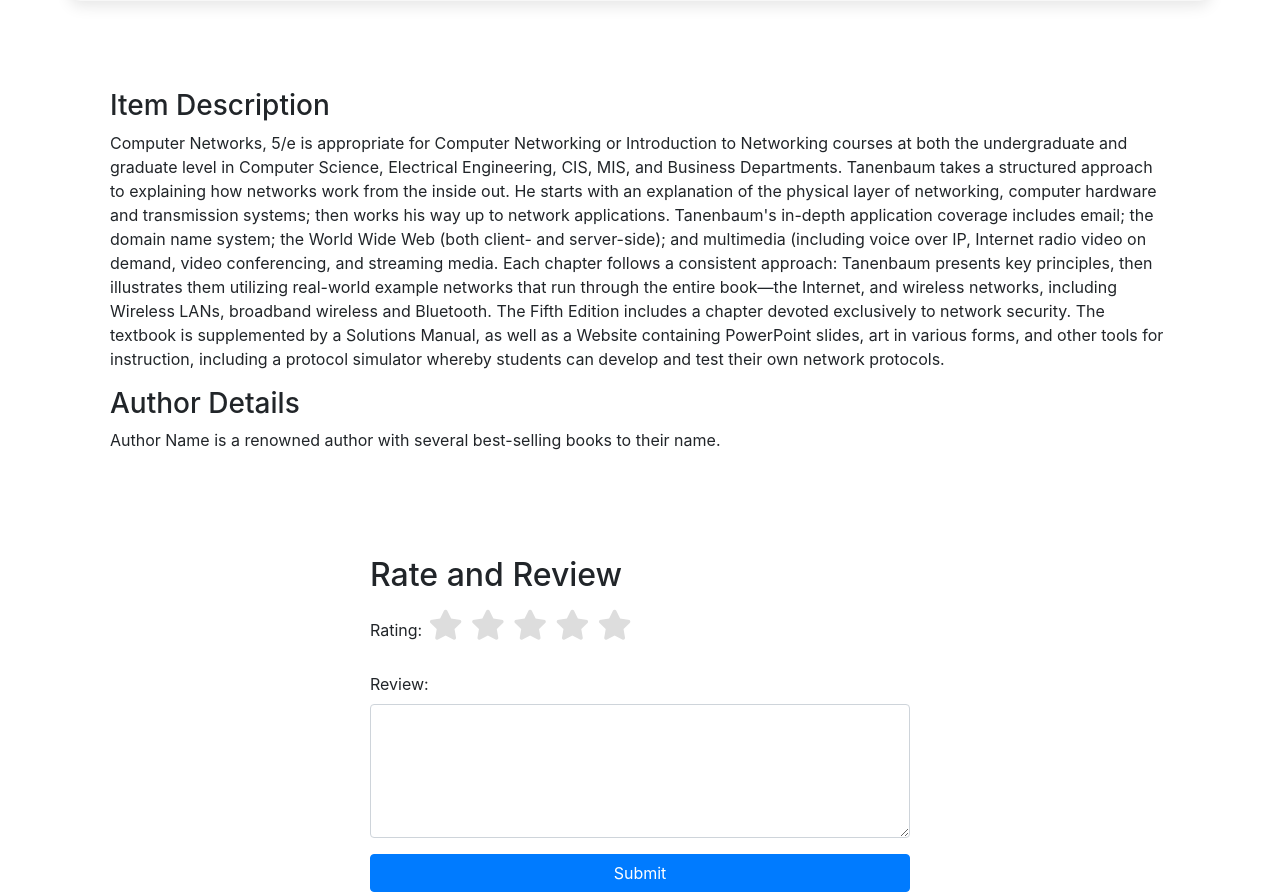
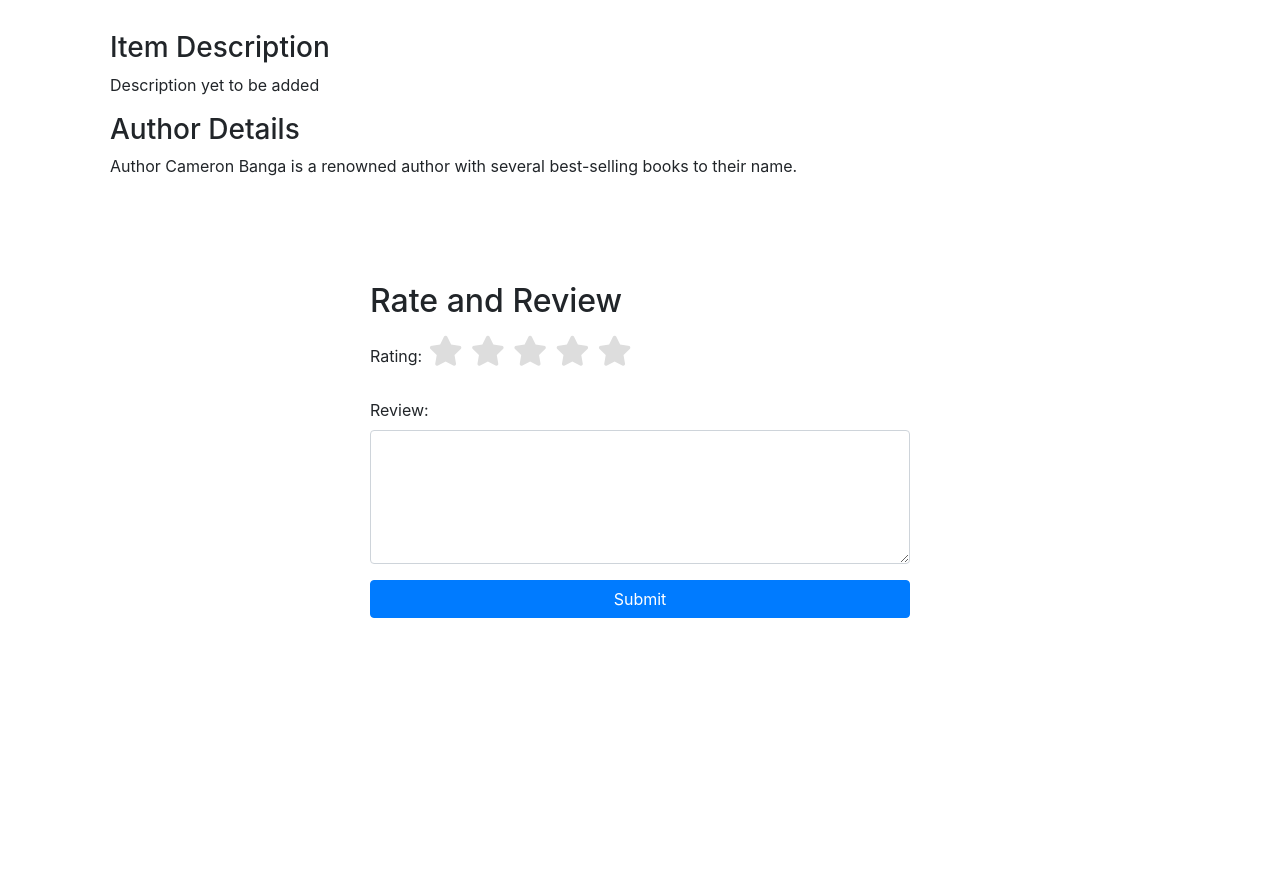
Before and after one commit to Unnam29/BOOKQUEST, a Flask app: page /individualproduct_page/10013351 in a window 1280 px wide. Shown: the part 485-1377 px from the top of the page. After the commit the page ends 1103 px from the top, so only its background shows below. Run offline with Flask 3, Linux system fonts and the light colour scheme; some libraries are stand-ins or nearby versions.

Commit message:
updated invidual-product page to display additonal product info

```diff
--- a/main.py
+++ b/main.py
@@ -452,8 +452,11 @@
         # print("search ids = ", [book_search_item.id for book_search_item in db.session.query(book_search).filter(book_search.search_id == searchItem.id).all()])
         book_names = [bookResult.bookName for bookResult in bookResults]
         cover_ids = [bookResult.coverId for bookResult in bookResults]
+        published_years = [bookResult.publishedYear for bookResult in bookResults]
+        authors = [bookResult.author for bookResult in bookResults]
+        edition_counts = [bookResult.editionCount for bookResult in bookResults]
 
-        return book_names, cover_ids
+        return book_names, cover_ids, published_years, authors, edition_counts
 
     print("NOT ENTERED IF \n\n\n")
 
@@ -483,13 +486,26 @@
     # Get a list of book names.
     book_names = []
     cover_ids = []
+    published_years = []
+    authors = []
+    edition_counts = []
 
     for book in books:
 
         if 'cover_i' in book:
             book_names.append(book['title'])
             cover_ids.append(book['cover_i'])
-            print(book['cover_i'])
+            current_book_publish_year = 0
+            if 'publish_year' in book:
+                current_book_publish_year = int(book['publish_year'][0])
+
+            published_years.append(current_book_publish_year)
+            try:
+                authors.append(book['author_name'][0])
+            except KeyError:
+                authors.append("no author")
+
+            edition_counts.append(int(book['edition_count']))
 
             # if book already exist in table just create new association with search
             existingBook = db.session.query(Book).filter(Book.bookName == book['title']).first()
@@ -501,11 +517,12 @@
             else: # else create new book and then create association with search
                 newBook = Book(id=len(Book.query.all())+1,
                                bookName=book['title'],
-                               coverId=book['cover_i'])
+                               coverId=book['cover_i'],
+                               publishedYear=current_book_publish_year,
+                               author=authors[-1],
+                               editionCount=int(book['edition_count']))
                 db.session.add(newBook)
 
-                print("newBook.id = ", newBook.id)
-                print("searccItem.id = ", searchItem.id)
                 new_book_search = book_search(id=len(book_search.query.all())+1, book_id=newBook.id,
                             search_id=searchItem.id)
 
@@ -513,7 +530,7 @@
 
             db.session.commit()
 
-    return book_names, cover_ids
+    return book_names, cover_ids, published_years, authors, edition_counts
 
 def fetchBooksForExplore():
     global explore_page
--- a/templates/individualproduct_page.html
+++ b/templates/individualproduct_page.html
@@ -55,12 +55,12 @@
                 <img src="../static/covers/{{coverId}}.jpg" alt="Book Image" class="img-fluid">
             </div>
             <div class="col-md-6">
-                <h2>Book Title</h2>
+                <h2>Book</h2>
                 <h3>{{ book.bookName }}</h3>
-                <p>Author Name</p>
-                <p>Andrew S.Tanenbaum, David J.Wetherall</J></p>
+                <p>Author</p>
+                <p>{{ book.author }}</J></p>
                 <p>Price: $35.50</p>
-                <p>Description: Computer Networks, 5/e is appropriate for Computer Networking or Introduction to Networking courses at both the undergraduate and graduate level in Computer Science, Electrical Engineering, CIS, MIS, and Business Departments.</p>
+                <p>Description: Descripton yet to be added</p>
                 <button id="addToCartBtn" class="btn btn-primary mr-2">Add to Cart</button>
                 <button id="addToWishlistBtn" class="btn btn-secondary">Add to Wishlist</button>
             </div>
@@ -69,9 +69,9 @@
     <!-- Item Description Section -->
     <section id="item-description" class="container mt-5">
         <h3>Item Description</h3>
-        <p>Computer Networks, 5/e is appropriate for Computer Networking or Introduction to Networking courses at both the undergraduate and graduate level in Computer Science, Electrical Engineering, CIS, MIS, and Business Departments. Tanenbaum takes a structured approach to explaining how networks work from the inside out. He starts with an explanation of the physical layer of networking, computer hardware and transmission systems; then works his way up to network applications. Tanenbaum's in-depth application coverage includes email; the domain name system; the World Wide Web (both client- and server-side); and multimedia (including voice over IP, Internet radio video on demand, video conferencing, and streaming media. Each chapter follows a consistent approach: Tanenbaum presents key principles, then illustrates them utilizing real-world example networks that run through the entire book―the Internet, and wireless networks, including Wireless LANs, broadband wireless and Bluetooth. The Fifth Edition includes a chapter devoted exclusively to network security. The textbook is supplemented by a Solutions Manual, as well as a Website containing PowerPoint slides, art in various forms, and other tools for instruction, including a protocol simulator whereby students can develop and test their own network protocols.</p>
+        <p>Description yet to be added</p>
         <h3>Author Details</h3>
-        <p>Author Name is a renowned author with several best-selling books to their name.</p>
+        <p>Author {{ book.author }} is a renowned author with several best-selling books to their name.</p>
     </section>
      <!-- Rating and Review Form -->
      <section id="rating-review" class="container mt-5">
```
Also changed, not shown: instance/project.db.
